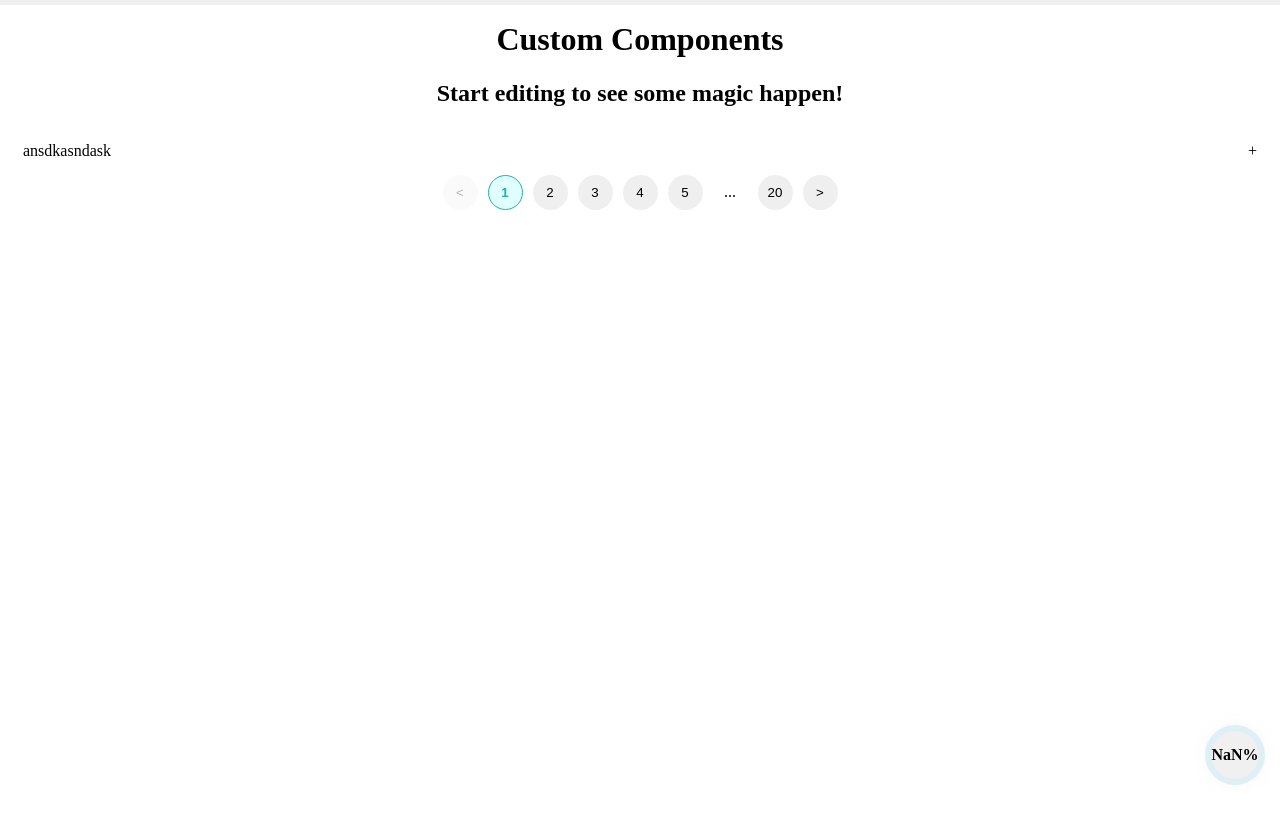
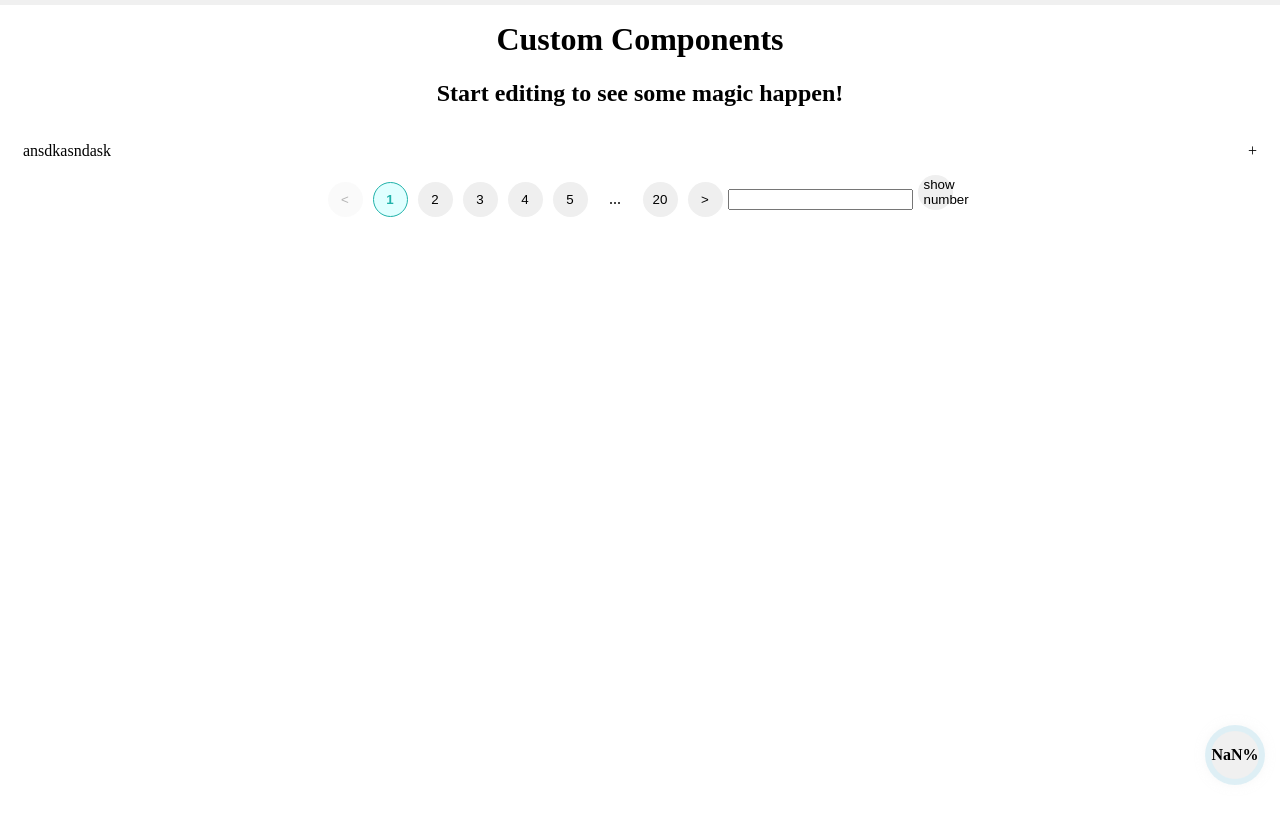
Before and after one commit to iamyashkhandelwal/custom-components, a React (Create React App) app: page / in a window 1280 px wide. Shown: the top 824 px of the page. Built offline with nearby package versions, Linux system fonts and the light colour scheme.

Commit message:
Added component to mask the input field.

```diff
--- a/src/App.js
+++ b/src/App.js
@@ -5,6 +5,7 @@ import Toast from './components/Toast';
 import Pagination from './components/Pagination';
 import { LinearPageScrollBar } from './components/linear-page-scroll-bar/LinearPageScrollBar';
 import { CircularPageScrollIndicator } from './components/circular-page-scroll-indicator/CircularPageScrollIndicator';
+import MaskedInput from './components/masked-input/MaskedInput';
 
 function App() {
   const [open, setOpen] = useState(false);
@@ -18,6 +19,11 @@ function App() {
   const handleOnClose = () => {
     setOpen(!open);
   };
+
+  const handleInput = (val) => {
+    console.log("val -- ", val.original, val.masked);
+  };
+
   console.log("p=open -- ", open);
   return (
     <>
@@ -135,6 +141,8 @@ function App() {
           }}
         />
       )}
+
+      <MaskedInput maskCharacter={"X"} onChange={handleInput} />
     </div>
     </>
   );
--- /dev/null
+++ b/src/components/masked-input/MaskedInput.js
@@ -0,0 +1,55 @@
+import { useRef, useState } from "react";
+
+function MaskedInput({ onChange, maskCharacter = "X" }) {
+  const inputRef = useRef("");
+  const [maskedText, setMaskedText] = useState("");
+  const [showNumber, setShowNumber] = useState(false);
+
+  const handleOnKeyDown = (event) => {
+    // console.log("!- handleOnKeyDown -!");
+    if (event.key === "Backspace") {
+      inputRef.current = inputRef.current.slice(0, inputRef.current.length - 1);
+    }
+    if (isNaN(event.key) && event.key !== "Backspace") {
+      event.preventDefault();
+      event.stopPropagation();
+      return;
+    }
+  };
+
+  const handleInputChange = (event) => {
+    // console.log("!! -- handleInputChange -- !!");
+    const inputVal = event.target.value;
+
+    if (inputVal.length > maskedText.length) {
+      // add only if backspace is not pressed
+      inputRef.current += inputVal.slice(-1);
+    }
+    if (inputVal > 9) {
+      // copy-paste
+      inputRef.current = inputVal;
+    }
+
+    const firstFiveDigits = inputVal.slice(0, 5).replace(/\d/g, maskCharacter);
+    const remainingDigits = inputVal.slice(5);
+    const maskedInput = firstFiveDigits + remainingDigits;
+    setMaskedText(maskedInput);
+
+    onChange?.({ original: inputRef.current, masked: maskedInput });
+  };
+
+  return (
+    <>
+      <input
+        type={"text"}
+        onChange={handleInputChange}
+        onKeyDown={handleOnKeyDown}
+        value={showNumber ? inputRef.current : maskedText}
+        maxLength={9}
+      />
+      <button onClick={() => setShowNumber(!showNumber)}>show number</button>
+    </>
+  );
+}
+
+export default MaskedInput;
```
